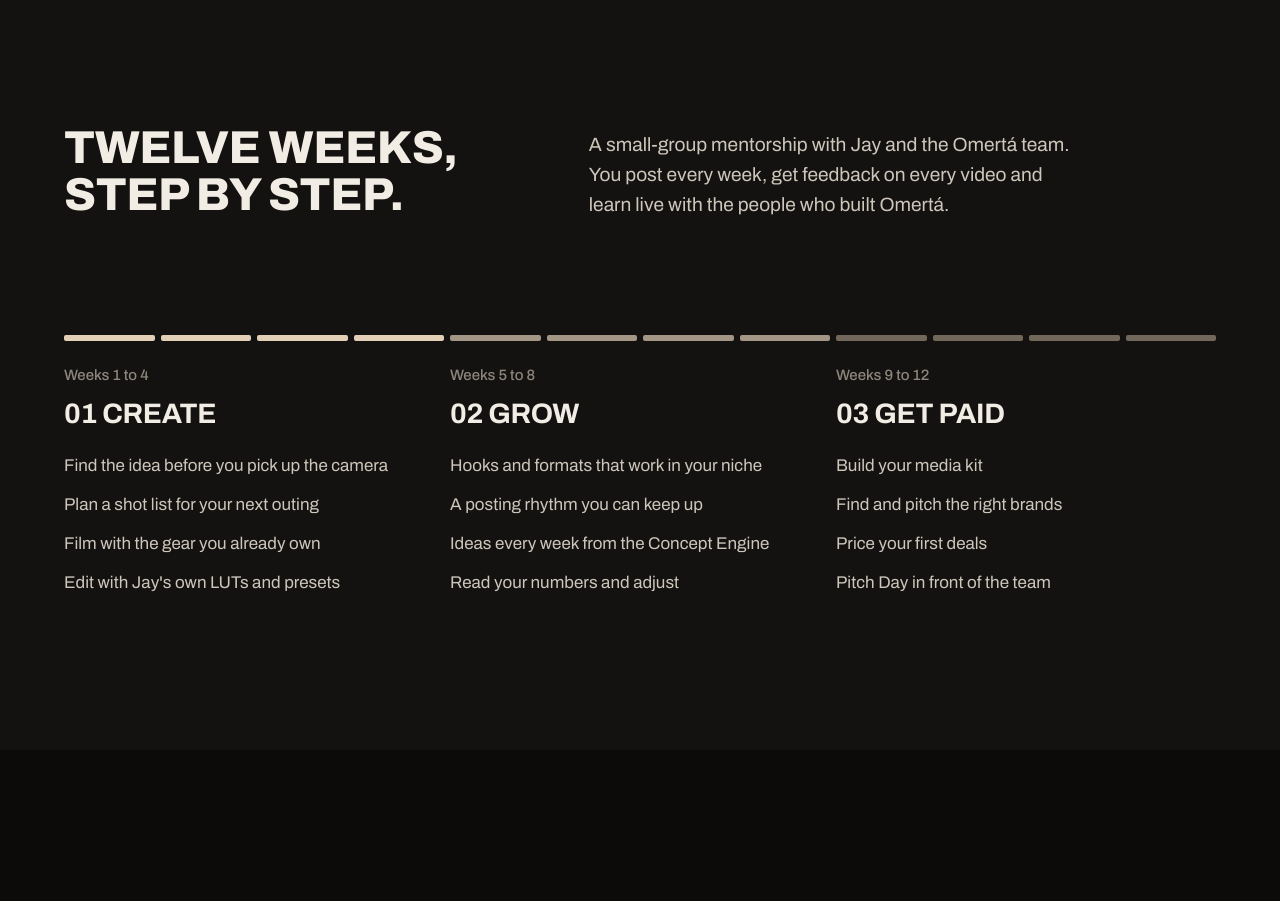
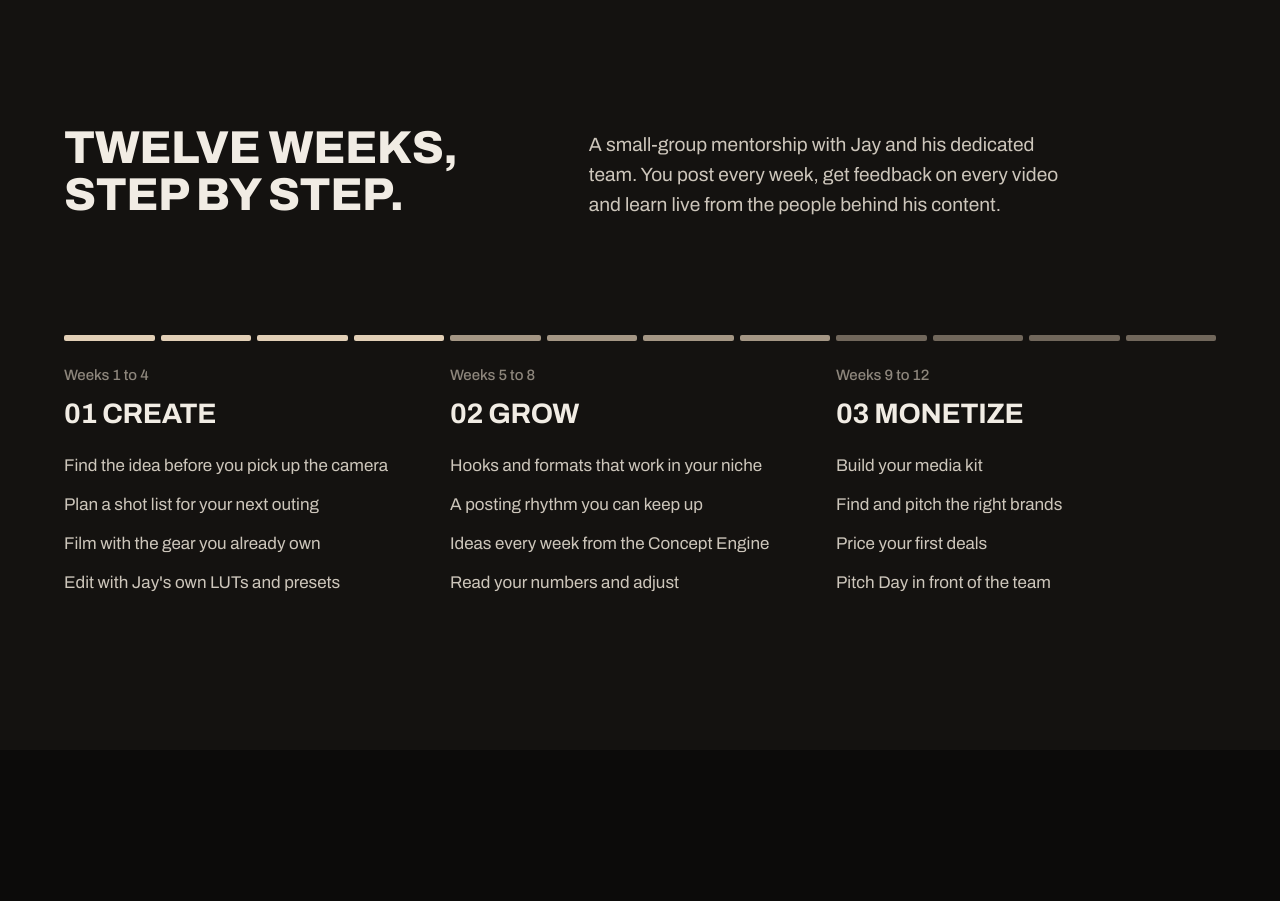
Before and after one commit to simonbern/creator-lab, a plain HTML site: page index.html in a window 1280 px wide. Shown: the part 4060-4961 px from the top of the page. Drawn offline with Linux system fonts and the light colour scheme.

Commit message:
Round 3, point 5: 03 Monetize, mentorship with Jay and his dedicated team
Co-Authored-By: Claude Opus 5.5 <noreply@anthropic.com>
Claude-Session: https://claude.ai/code/session_014gSWR4LcKv3a5ncgRe9DZ1

```diff
--- a/index.html
+++ b/index.html
@@ -332,7 +332,7 @@ footer .soc{display:flex;gap:24px}
   <div class="wrap">
     <div class="top g2">
       <h2 class="rv">Twelve weeks, step by step.</h2>
-      <p class="lead rv" style="--i:1">A small-group mentorship with Jay and the Omertá team. You post every week, get feedback on every video and learn live with the people who built Omertá.</p>
+      <p class="lead rv" style="--i:1">A small-group mentorship with Jay and his dedicated team. You post every week, get feedback on every video and learn live from the people behind his content.</p>
     </div>
     <div class="phases">
       <div class="phase rv">
@@ -350,7 +350,7 @@ footer .soc{display:flex;gap:24px}
       <div class="phase rv" style="--i:2">
         <div class="bar"><i></i><i></i><i></i><i></i></div>
         <span class="wk">Weeks 9 to 12</span>
-        <h3>03 Get paid</h3>
+        <h3>03 Monetize</h3>
         <ul><li>Build your media kit</li><li>Find and pitch the right brands</li><li>Price your first deals</li><li>Pitch Day in front of the team</li></ul>
       </div>
     </div>
```
